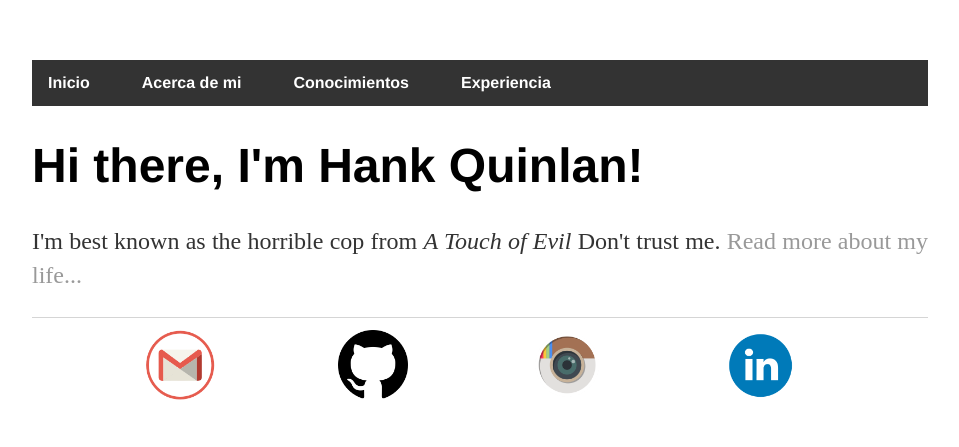
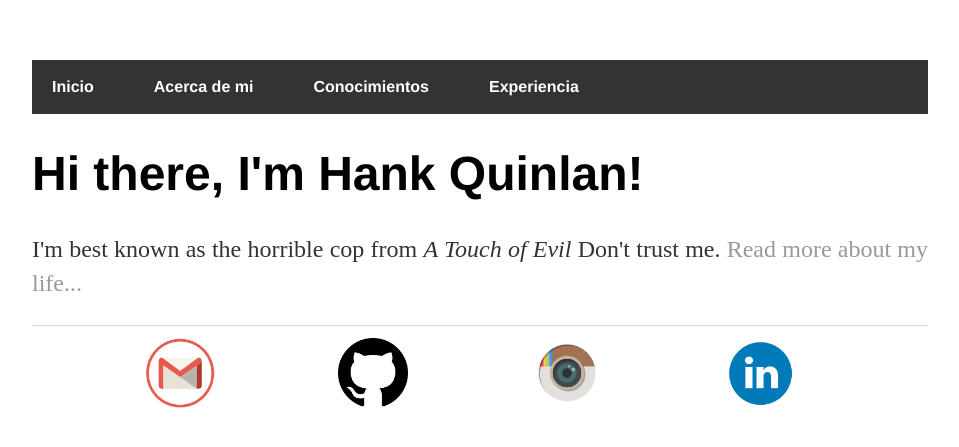
Before and after one commit to isx47590131/isx47590131.github.io, a Jekyll site: the page built from index.html, in a window 1280 px wide. Shown: the top 447 px of the page, without its empty margins (160-1119 px from the left). Built offline with Jekyll 4.4.1, drawn with Linux system fonts in a browser that asks for light colours.

Commit message:
Update main.css

```diff
--- a/css/main.css
+++ b/css/main.css
@@ -72,7 +72,7 @@ li.nav a {
     display: block;
     color: white;
     text-align: center;
-    padding: 14px 16px;
+    padding: 18px 20px;
     text-decoration: none;
 }
 
```
